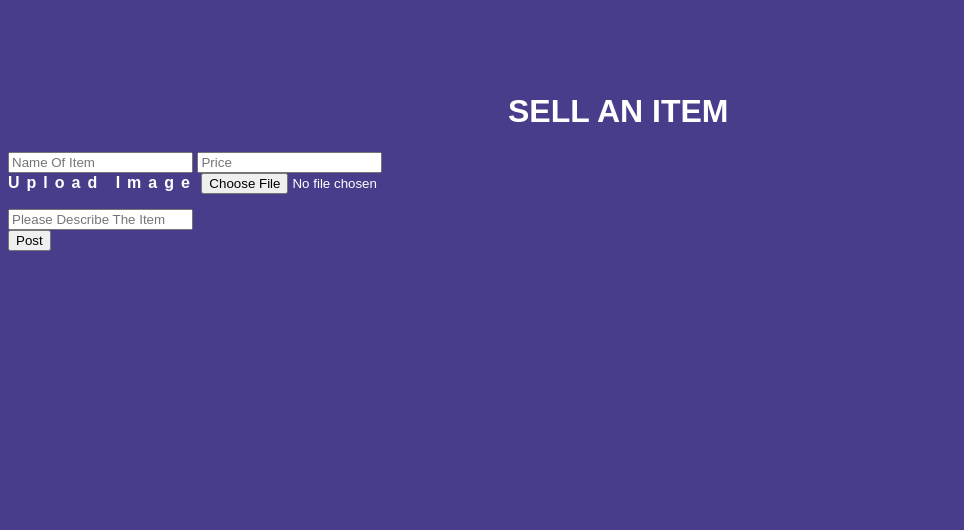
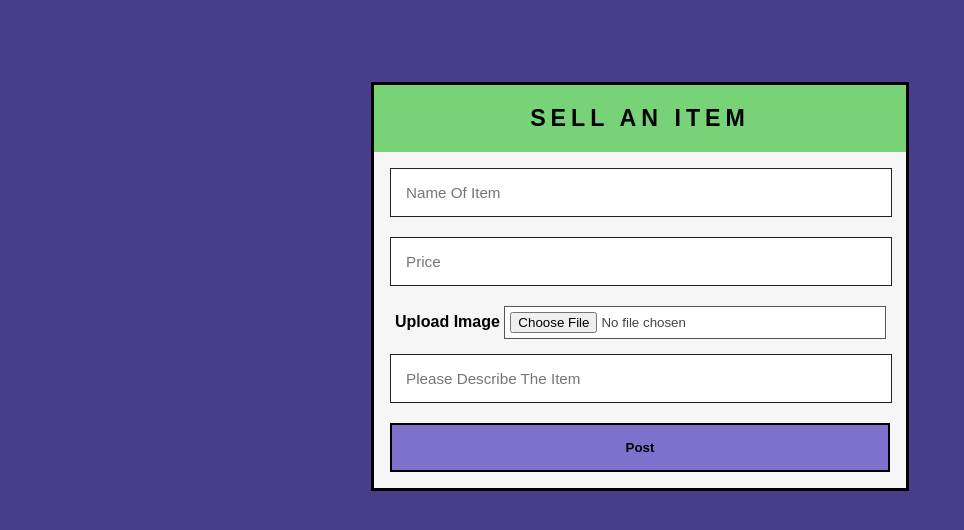
Before and after one commit to NikkosASC4/CSE312Project, a Flask app: page /listing in a window 1280 px wide. Shown: the part 97-627 px from the top of the page, without its empty margins (0-964 px from the left). Run offline with Flask 2, Linux system fonts and the light colour scheme.

Commit message:
Updated CSS

```diff
--- a/static/css/style.css
+++ b/static/css/style.css
@@ -211,3 +211,63 @@
 .login-form input[type="submit"]:hover{
 	background: rgb(107, 197, 107);
 }
+
+.listing-div {
+  font:'Poppins', sans-serif;
+	max-width: 500px;
+	margin: 10px auto;
+	padding: 16px;
+	background: #f6f6f6;
+  border: 3px solid black;
+
+}
+
+.listing-div a{
+	margin: 10px auto;
+	background: #f6f6f6;
+  color: black;
+  letter-spacing: 0px;
+  margin-left: 5px;
+}
+
+.listing-div h1{
+	background: rgb(120, 211, 120);
+	padding: 20px 0;
+	font-size: 145%;
+	font-weight:  bold 300;
+	text-align: center;
+	color: black;
+	margin: -16px -16px 16px -16px;
+  letter-spacing: 5px;
+}
+
+.listing-div input[type="text"]
+{
+	width: 470px;
+	background: #fff;
+	margin-bottom: 4%;
+	border: 1px solid rgb(34, 34, 34);
+	padding: 3%;
+	font: 95% Arial, Helvetica, sans-serif;
+}
+
+.listing-div input[type="submit"]{
+	width: 100%;
+	padding: 3%;
+	background: rgb(126, 113, 205);
+	border: 2px solid black;
+	color: black;
+  font-weight: bold;
+}
+.listing-div input[type="submit"]:hover{
+	background: rgb(107, 197, 107);
+}
+
+.listing-div input[type=file] {
+  width: 370px;
+  max-width: 100%;
+  color: #444;
+  padding: 5px;
+  background: #fff;
+  border: 1px solid #555;
+}
```
